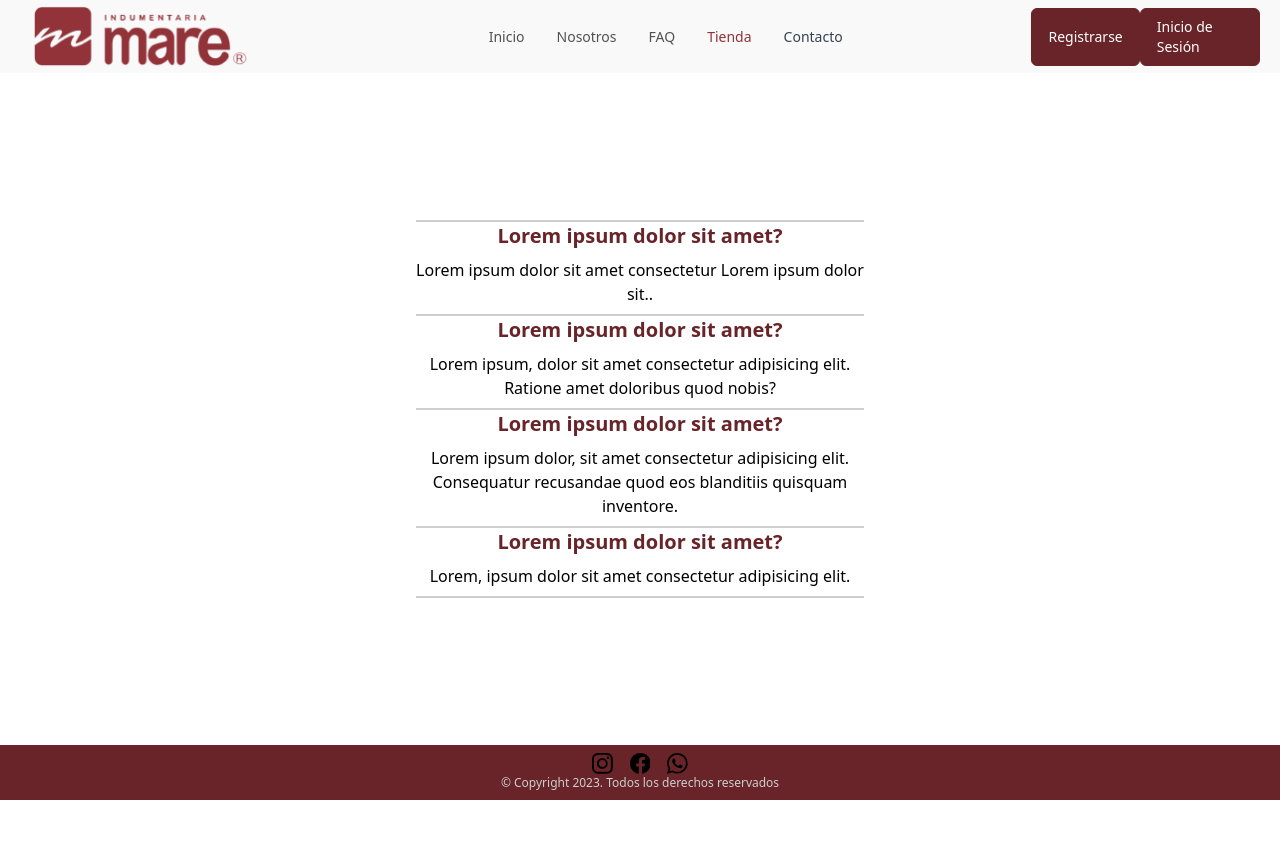
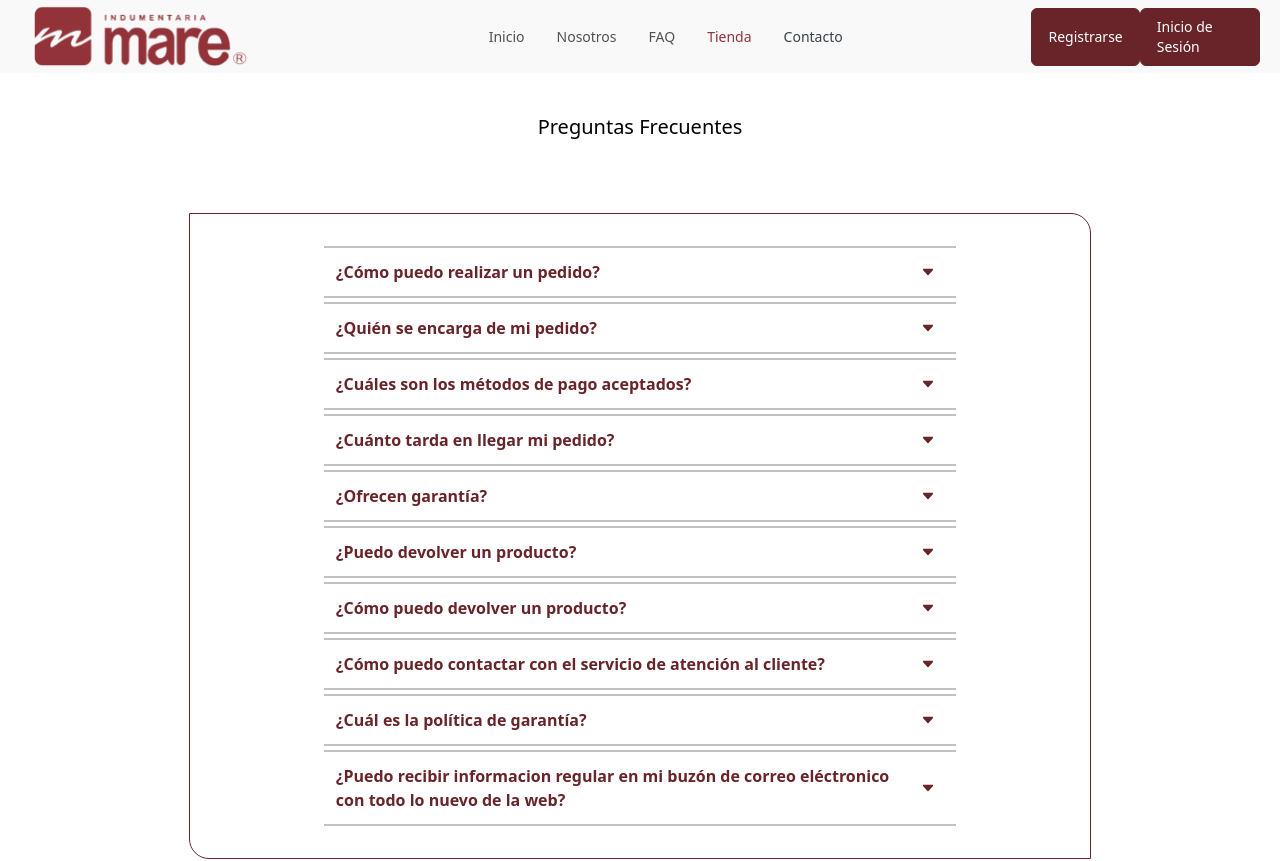
Before and after one commit to No-Country/c-14-31-n-java-react, a React (Vite) app in the folder client/: page /Faq in a window 1280 px wide. Shown: the top 861 px of the page. Before the commit the page ends 800 px from the top, so only its background shows below. Built offline with nearby package versions, Linux system fonts and the light colour scheme.

Commit message:
feat/style: Faq, modify Faq window and update styles

```diff
--- a/client/src/pages/faq/Faq.jsx
+++ b/client/src/pages/faq/Faq.jsx
@@ -1,6 +1,7 @@
 import Header from "../../components/header/Header";
 import { Footer } from "../../components/footer/Footer";
-import { IoIosArrowDown } from "react-icons/io";
+import { Accordion } from "./Accordion";
+import dataFAQ from "./fag.json"
 
 
 const Faq = () => {
@@ -9,26 +10,15 @@ const Faq = () => {
       <div>
         <Header />
       </div>
-            <div className="w-full flex justify-center items-center h-full">
-                <div className="max-w-md md:mx-auto">
-                    <div className="border-y-2 border-neutral-400">
-                        <h2 className="text-primary-700 text-center font-bold text-xl">Lorem ipsum dolor sit amet?</h2>
-                        <p className="text-center py-2">Lorem ipsum dolor sit amet consectetur Lorem ipsum dolor sit..</p>
-                    </div>
-                    <div className="border-b-2 border-neutral-400">
-                        <h2 className="text-primary-700 text-center font-bold text-xl">Lorem ipsum dolor sit amet?</h2>
-                        <p className="text-center py-2">Lorem ipsum, dolor sit amet consectetur adipisicing elit. Ratione amet doloribus quod nobis?</p>
-                    </div>
-                    <div className="border-b-2 border-neutral-400">
-                        <h2 className="text-primary-700 text-center font-bold text-xl">Lorem ipsum dolor sit amet?</h2>
-                        <p className="text-center py-2">Lorem ipsum dolor, sit amet consectetur adipisicing elit. Consequatur recusandae quod eos blanditiis quisquam inventore.</p>
-                    </div>
-                    <div className="border-b-2 border-neutral-400">
-                        <h2 className="text-primary-700 text-center font-bold text-xl">Lorem ipsum dolor sit amet?</h2>
-                        <p className="text-center py-2">Lorem, ipsum dolor sit amet consectetur adipisicing elit.</p>
-                    </div>
-                </div>
-            </div>
+      <h1 className="text-center text-lg my-4 lg:mb-8 lg:text-xl 2xl:text-2xl lg:mt-10">Preguntas Frecuentes</h1>
+      <section className="lg:max-w-[1400px] lg:mx-auto lg:border lg:p-7 border-primary-700 lg:rounded-tr-[20px] lg:rounded-bl-[20px] md:m-10">
+        {dataFAQ.map(ask =>
+          <Accordion
+            key={ask.id}
+            title={ask.title}
+            description={ask.description} />
+        )}
+      </section>
       <div className="mt-auto">
         <Footer />
       </div>
```
Lines whose indentation alone changed are shown as unchanged.
